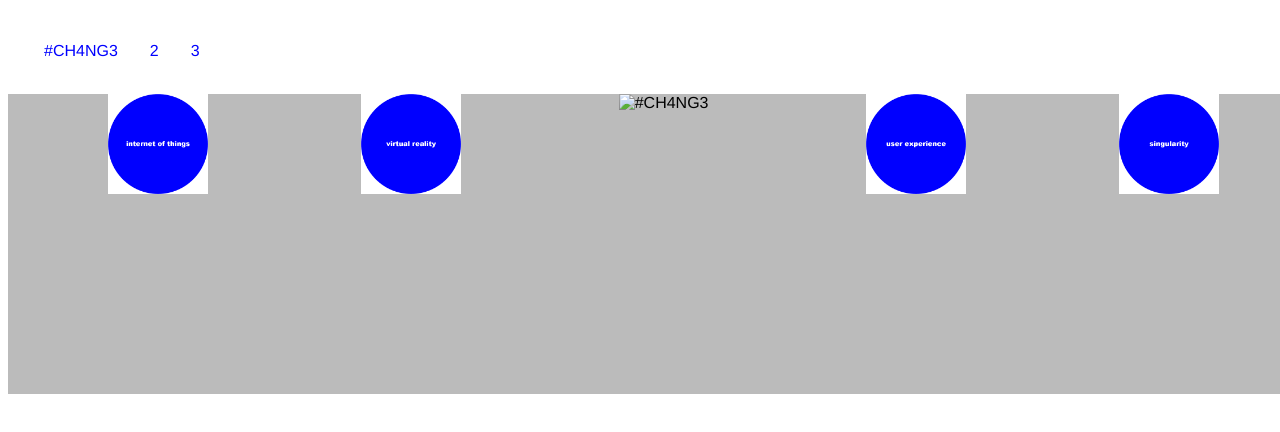
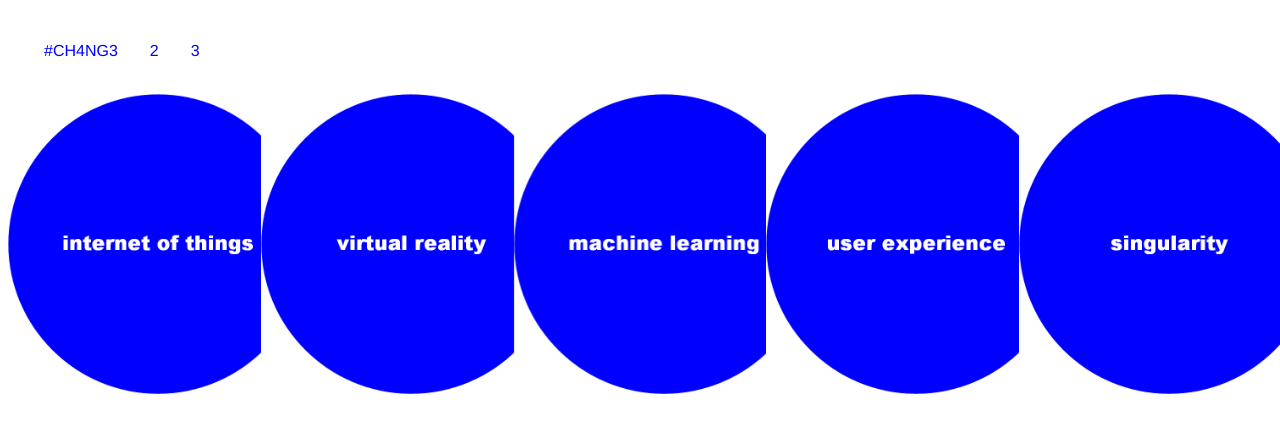
Before and after one commit to gbrlcrdn/CH4NG3, a plain HTML site: page link1.html in a window 1280 px wide. Shown: the top 432 px of the page. Drawn offline with Linux system fonts and the light colour scheme.

Commit message:
Update link1.html

```diff
--- a/link1.html
+++ b/link1.html
@@ -111,10 +111,10 @@ p    {color: red;}
     <div class="flip-card">
 <div class="flip-card-inner">
 <div class="flip-card-front">
-	<img alt="#CH4NG3" src="internet_of_things.gif" style="width:100px;height:100px;" width="100" /></div>
+	<img alt="#CH4NG3" src="internet_of_things.gif" style="width:300px;height:300px;" width="300" /></div>
 
 <div class="flip-card-back">
-	<img alt="#CH4NG3" src="internet_of_beings.gif" style="width:100px;height:100px;" width="100" /></div>
+	<img alt="#CH4NG3" src="internet_of_beings.gif" style="width:300px;height:300px;" width="300" /></div>
    </div>
    </div>
 	    </div>
@@ -123,10 +123,10 @@ p    {color: red;}
     <div class="flip-card">
 <div class="flip-card-inner">
 <div class="flip-card-front">
-	<img alt="#CH4NG3" src="virtual_reality.gif" style="width:100px;height:100px;" width="100" /></div>
+	<img alt="#CH4NG3" src="virtual_reality.gif" style="width:300px;height:300px;" width="300" /></div>
 
 <div class="flip-card-back">
-	<img alt="#CH4NG3" src="shared_reality.gif" style="width:100px;height:100px;" width="100" /></div>
+	<img alt="#CH4NG3" src="shared_reality.gif" style="width:300px;height:300px;" width="300" /></div>
 	   </div>
    </div>
 	    </div>
@@ -135,10 +135,10 @@ p    {color: red;}
     <div class="flip-card">
 <div class="flip-card-inner">
 <div class="flip-card-front">
-	<img alt="#CH4NG3" src="machine_learn.gif" style="width:100px;height:100px;" width="100" /></div>
+	<img alt="#CH4NG3" src="machine_learning.gif" style="width:300px;height:300px;" width="300" /></div>
 
 <div class="flip-card-back">
-	<img alt="#CH4NG3" src="collab_learn.gif" style="width:100px;height:100px;" width="100" /></div>
+	<img alt="#CH4NG3" src="collab_learn.gif" style="width:300px;height:300px;" width="300" /></div>
    </div>
    </div>
 	    </div>
@@ -146,10 +146,10 @@ p    {color: red;}
     <div class="flip-card">
 <div class="flip-card-inner">
 <div class="flip-card-front">
-	<img alt="#CH4NG3" src="user_ex.gif" style="width:100px;height:100px;" width="100" /></div>
+	<img alt="#CH4NG3" src="user_ex.gif" style="width:300px;height:300px;" width="300" /></div>
 
 <div class="flip-card-back">
-	<img alt="#CH4NG3" src="human_ex.gif" style="width:100px;height:100px;" width="100" /></div>
+	<img alt="#CH4NG3" src="human_ex.gif" style="width:300px;height:300px;" width="300" /></div>
    </div>
    </div>
 	    </div>
@@ -158,10 +158,10 @@ p    {color: red;}
     <div class="flip-card">
 <div class="flip-card-inner">
 <div class="flip-card-front">
-	<img alt="#CH4NG3" src="singularity.gif" style="width:100px;height:100px;" width="100" /></div>
+	<img alt="#CH4NG3" src="singularity.gif" style="width:300px;height:300px;" width="300" /></div>
 
 <div class="flip-card-back">
-	<img alt="#CH4NG3" src="plurality.gif" style="width:100px;height:100px;" width="100" /></div>
+	<img alt="#CH4NG3" src="plurality.gif" style="width:300px;height:300px;" width="300" /></div>
    </div>
    </div>
 	    </div>
```
